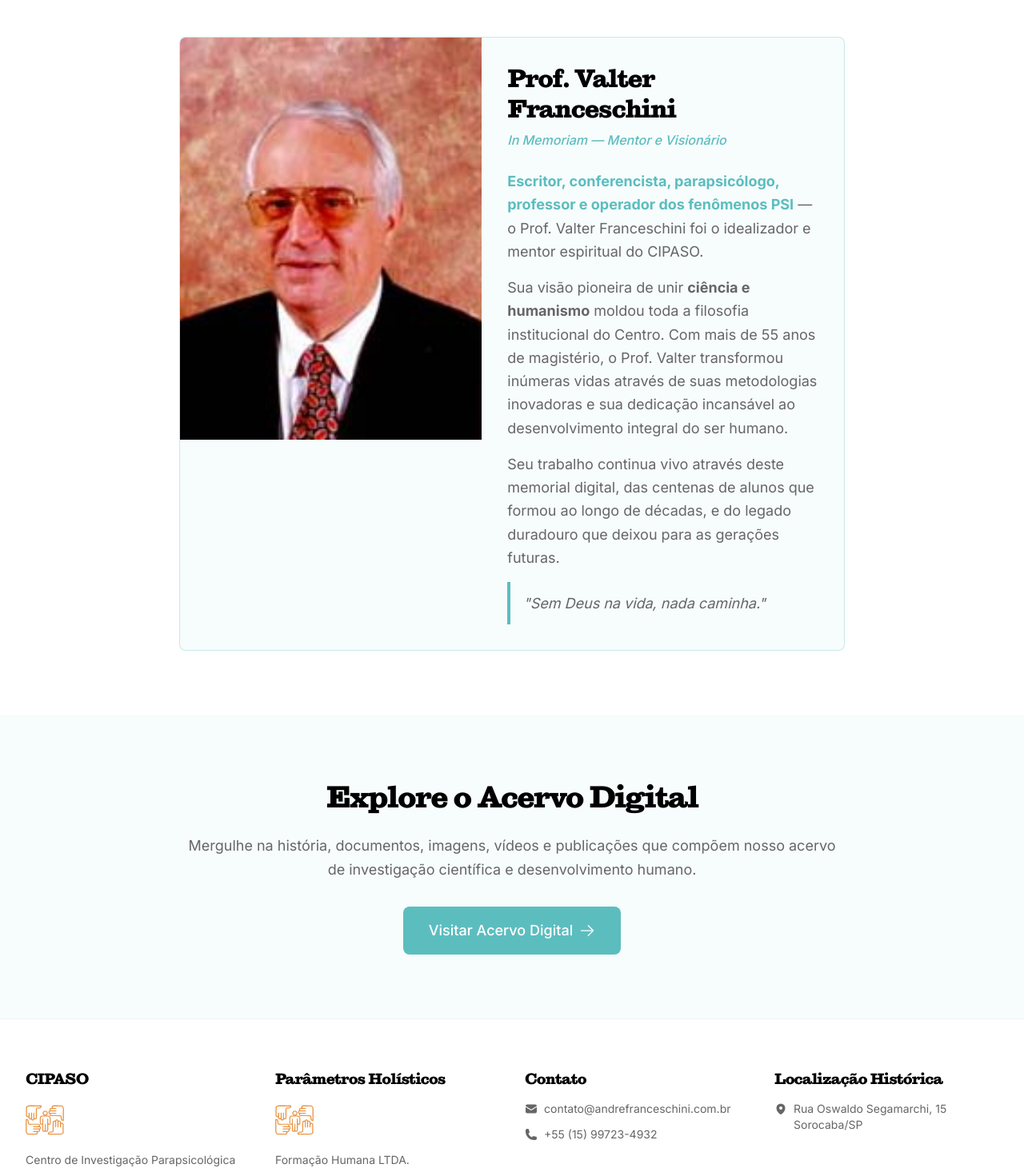
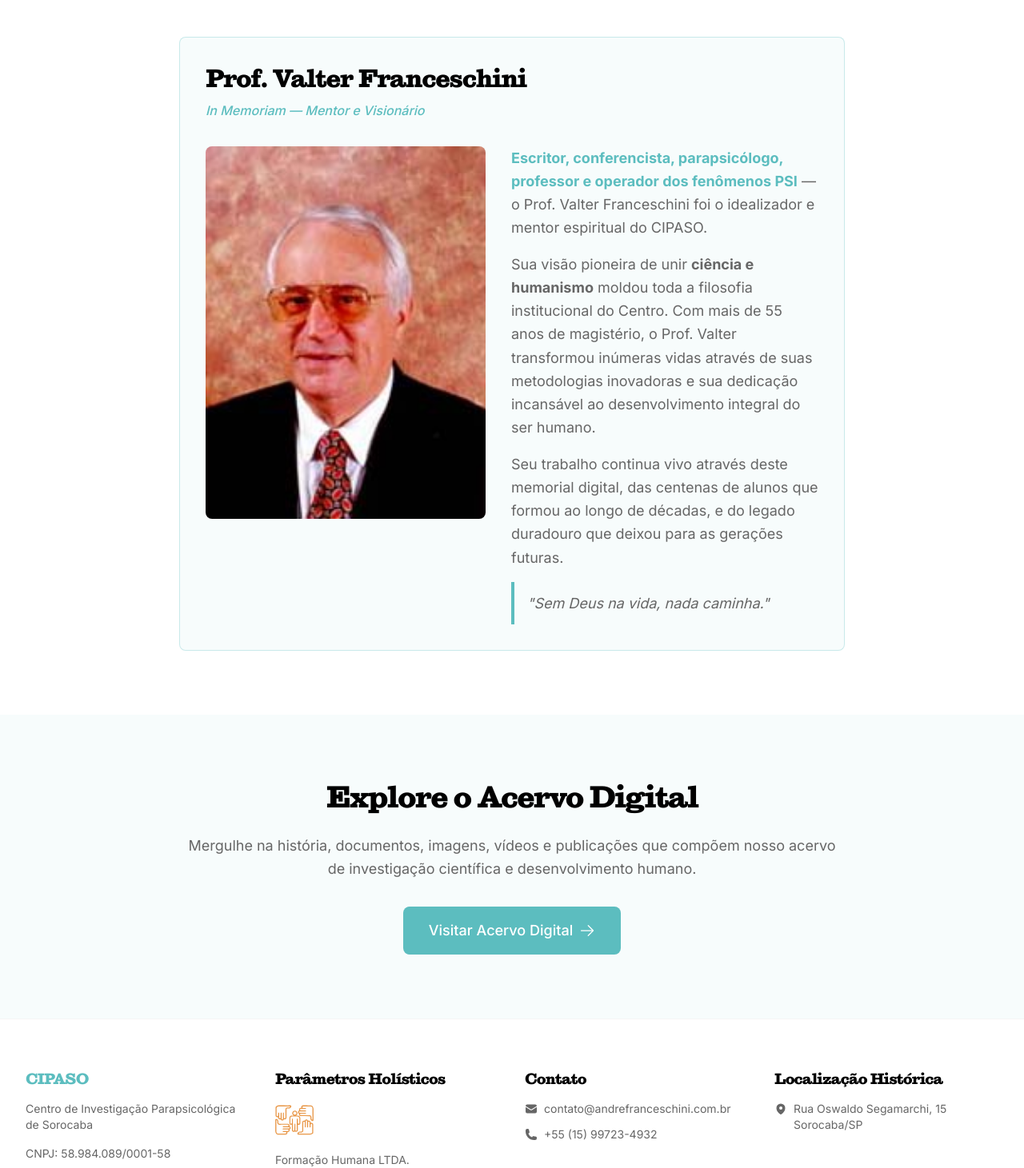
Before and after one commit to franceschinii/CIPASO-Front-End, a React (Vite) app: page /sobre in a window 1280 px wide. Shown: the part 2971-4432 px from the top of the page at 80% size. Built offline with nearby package versions, Linux system fonts and the light colour scheme; the HTML template or start-up script is replaced by a standard one.

Commit message:
fix: ajusta footer, video e layout do prof valter
- Remove logo da parametros do footer CIPASO, mantém só texto
- Reduz altura do vídeo no Acervo com max-h-80
- Reorganiza seção Prof. Valter: título acima, imagem embaixo com conteúdo ao lado

Relacionado: ui-refinements

```diff
--- a/src/components/layout/Footer.tsx
+++ b/src/components/layout/Footer.tsx
@@ -10,8 +10,7 @@ export function Footer() {
         <div className="grid grid-cols-1 md:grid-cols-4 gap-8">
           {/* Informações Institucionais */}
           <div>
-            <h3 className="text-lg font-bold mb-4">CIPASO</h3>
-            <img src={parametrosLogo} alt="CIPASO Logo" className="h-12 w-12 mb-4" />
+            <h3 className="text-lg font-bold mb-4 text-primary">CIPASO</h3>
             <p className="text-sm text-muted-fg mb-4">
               Centro de Investigação Parapsicológica de Sorocaba
             </p>
--- a/src/pages/About.tsx
+++ b/src/pages/About.tsx
@@ -156,15 +156,28 @@ export function About() {
             </div>
 
             {/* Prof. Valter Franceschini */}
-            <div className="bg-primary/5 border border-primary/30 rounded-lg overflow-hidden">
-              <div className="grid md:grid-cols-[1fr_1.2fr] gap-0">
+            <div className="bg-primary/5 border border-primary/30 rounded-lg overflow-hidden p-8">
+              {/* Título */}
+              <motion.div
+                initial={{ opacity: 0, y: -20 }}
+                whileInView={{ opacity: 1, y: 0 }}
+                viewport={{ once: true }}
+                transition={{ duration: 0.6 }}
+                className="mb-8"
+              >
+                <h2 className="text-3xl font-bold mb-2 text-fg">Prof. Valter Franceschini</h2>
+                <p className="text-primary italic font-medium">In Memoriam — Mentor e Visionário</p>
+              </motion.div>
+
+              {/* Conteúdo em Grid */}
+              <div className="grid md:grid-cols-[350px_1fr] gap-8 items-start">
                 {/* Foto */}
                 <motion.div
                   initial={{ opacity: 0, x: -30 }}
                   whileInView={{ opacity: 1, x: 0 }}
                   viewport={{ once: true }}
                   transition={{ duration: 0.6 }}
-                  className="relative aspect-3/4 overflow-hidden"
+                  className="relative aspect-3/4 overflow-hidden rounded-lg"
                 >
                   <img
                     src={valterPhoto}
@@ -179,14 +192,8 @@ export function About() {
                   whileInView={{ opacity: 1, x: 0 }}
                   viewport={{ once: true }}
                   transition={{ duration: 0.6, delay: 0.2 }}
-                  className="p-8 flex flex-col justify-center space-y-6"
+                  className="space-y-4 text-lg text-muted-fg leading-relaxed"
                 >
-                  <div>
-                    <h2 className="text-3xl font-bold mb-2 text-fg">Prof. Valter Franceschini</h2>
-                    <p className="text-primary italic font-medium">In Memoriam — Mentor e Visionário</p>
-                  </div>
-
-                  <div className="space-y-4 text-lg text-muted-fg leading-relaxed">
                   <p>
                     <strong className="text-primary">Escritor, conferencista, parapsicólogo, professor e operador dos fenômenos PSI</strong> — o Prof. Valter Franceschini foi o idealizador e mentor espiritual do CIPASO.
                   </p>
@@ -202,7 +209,6 @@ export function About() {
                   <blockquote className="border-l-4 border-primary pl-4 py-3 italic">
                     "Sem Deus na vida, nada caminha."
                   </blockquote>
-                  </div>
                 </motion.div>
               </div>
             </div>
--- a/src/pages/Acervo.tsx
+++ b/src/pages/Acervo.tsx
@@ -272,7 +272,7 @@ export function Acervo() {
               <div className="w-full flex flex-col lg:flex-row gap-6">
                 {/* Vídeo */}
                 <div className="w-full lg:flex-1">
-                  <div className="w-full aspect-video">
+                  <div className="w-full aspect-video max-h-80">
                     <video
                       src={selectedFile.path}
                       controls
```
Lines whose indentation alone changed are shown as unchanged.
